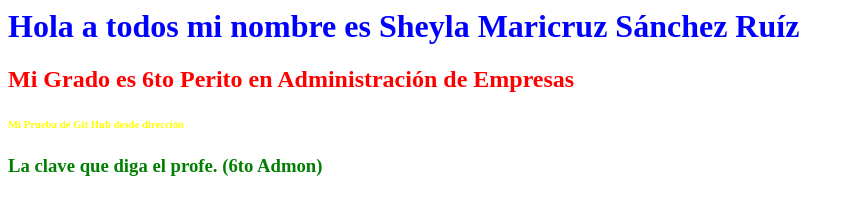
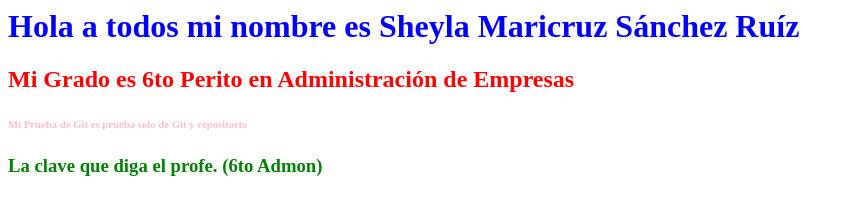
Before and after one commit to SheylaSanchez18/Examen, a plain HTML site: page proyecto/index.html in a window 1280 px wide. Shown: the whole page, without its empty margins (0-854 px from the left). Drawn offline with Linux system fonts and the light colour scheme.

Commit message:
Modificación de los archivos html y css.

```diff
--- a/proyecto/css/style.css
+++ b/proyecto/css/style.css
@@ -11,5 +11,5 @@ h3{
 	color: green;
 }
 h6{
-	color: yellow ;
+	color: pink ;
 }
--- a/proyecto/index.html
+++ b/proyecto/index.html
@@ -6,7 +6,7 @@
 <body>
 <h1>Hola a todos mi nombre es Sheyla Maricruz Sánchez Ruíz </h>
 <h2>Mi Grado es 6to Perito en Administración de Empresas</h2>
-<h6>Mi Prueba de Git Hub desde dirección  </h6>
+<h6>Mi Prueba de Git es prueba solo de Git y repositorio </h6>
 <h3> La clave que diga el profe. (6to Admon)</h3>
 </body>
 </html>
```
